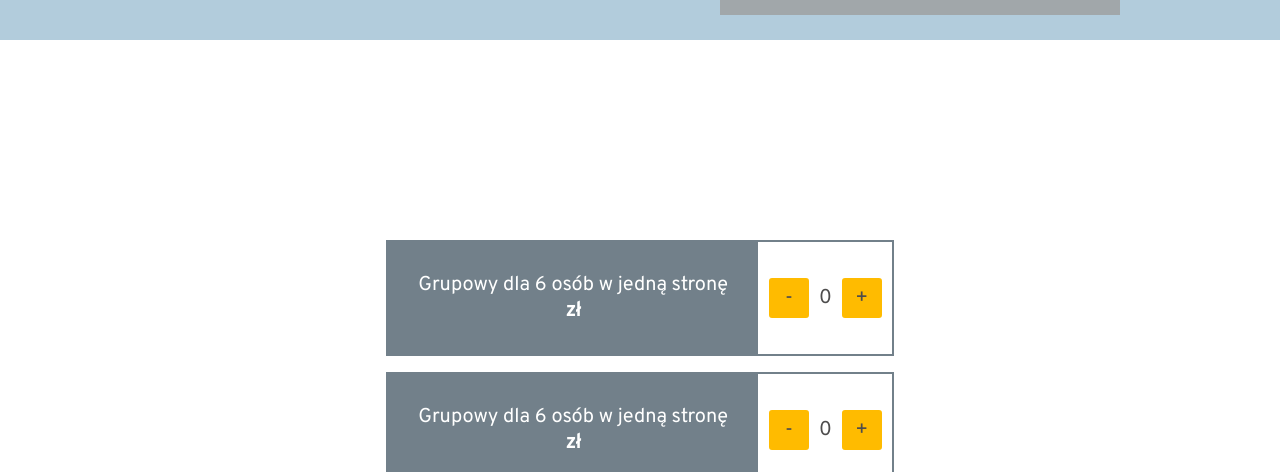
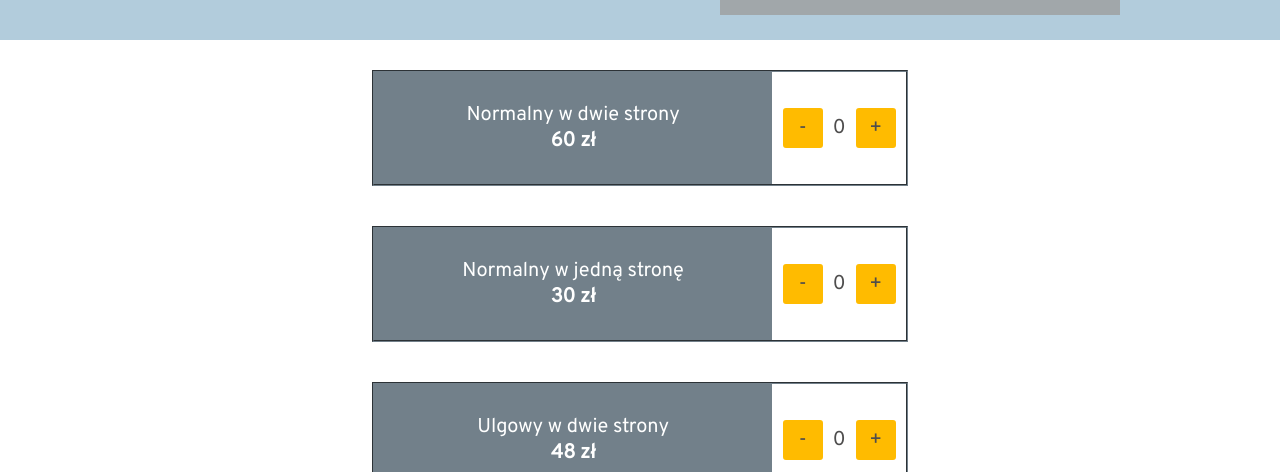
Before and after one commit to agnzur/ropeway-tickets, a React (Create React App) app: page /booking in a window 1280 px wide. Shown: the part 480-952 px from the top of the page. Built offline with nearby package versions, Linux system fonts and the light colour scheme; grey boxes are pictures that could not be loaded.

Commit message:
tickets data displayed on grid

```diff
--- a/src/components /booking/Api.js
+++ b/src/components /booking/Api.js
@@ -1,11 +1,11 @@
-export function getAvailableTickets() {
+export async function getAvailableTickets() {
   const availableTickets = [
     {
       id: 1,
       name: "Normalny w dwie strony",
       price: 60,
     },
-    { id: 2, name: "Normalny w jedną stronę", cena: 30 },
+    { id: 2, name: "Normalny w jedną stronę", price: 30 },
     {
       id: 3,
       name: "Ulgowy w dwie strony",
@@ -17,13 +17,13 @@ export function getAvailableTickets() {
       name: "Grupowy dla 6 osób w jedną stronę",
       price: 300,
     },
-    { id: 4, name: "Ulgowy w dwie strony", price: 24 },
+    { id: 6, name: "Ulgowy w dwie strony", price: 24 },
     {
-      id: 5,
+      id: 7,
       name: "Grupowy dla 6 osób w dwie strony",
       price: 300,
     },
-    { id: 6, name: "Grupowy dla 6 vosób w jedną stronę", price: 150 },
+    { id: 8, name: "Grupowy dla 6 vosób w jedną stronę", price: 150 },
   ];
   return availableTickets;
 }
--- a/src/components /booking/Booking.js
+++ b/src/components /booking/Booking.js
@@ -1,12 +1,23 @@
 import { CartArea } from "./CartArea";
 import { TicketsGrid } from "./TicketsGrid";
 import { getAvailableTickets } from "./Api";
+import { useEffect, useState } from "react";
 
 export const Booking = () => {
+  const [tickets, setTickets] = useState([]);
+
+  useEffect(() => {
+    getAvailableTickets().then((x) => setTickets(x));
+  }, []);
+
   return (
     <div>
       <CartArea />
-      <TicketsGrid />
+      <div className="tickets-container">
+        {tickets.map((x) => {
+          return <TicketsGrid key={x.id} name={x.name} price={x.price} />;
+        })}
+      </div>
     </div>
   );
 };
--- a/src/components /booking/TicketsGrid.js
+++ b/src/components /booking/TicketsGrid.js
@@ -1,25 +1,13 @@
-export const TicketsGrid = () => {
+export const TicketsGrid = ({ name, price }) => {
   return (
-    <div className="tickets-container">
-      <div className="ticket-widget">
-        <div className="ticket-type">
-          Grupowy dla 6 osób w jedną stronę
-          <div className="ticket-price"> zł</div>
-        </div>
-        <div className="add-button-container">
-          <button className="descrease-button add-button">-</button>0
-          <button className="increase-button add-button">+</button>
-        </div>
+    <div className="ticket-widget">
+      <div className="ticket-type">
+        {name}
+        <div className="ticket-price">{price} zł</div>
       </div>
-      <div className="ticket-widget">
-        <div className="ticket-type">
-          Grupowy dla 6 osób w jedną stronę
-          <div className="ticket-price"> zł</div>
-        </div>
-        <div className="add-button-container">
-          <button className="descrease-button add-button">-</button>0
-          <button className="increase-button add-button">+</button>
-        </div>
+      <div className="add-button-container">
+        <button className="descrease-button add-button">-</button>0
+        <button className="increase-button add-button">+</button>
       </div>
     </div>
   );
--- a/src/components /booking/booking.css
+++ b/src/components /booking/booking.css
@@ -37,24 +37,20 @@
   border: 2px solid #72808a;
 }
 
-.tickets-container {
-  padding: 200px;
-}
-
 /* Tickets */
 
 .tickets-container {
   display: grid;
-  gap: 1em;
   justify-content: center;
+  margin: 10px;
 }
 
 .ticket-widget {
-  display: flex;
-  align-items: center;
-  border: 2px double #72808a;
+  margin: 20px;
+  display: grid;
+  grid-template-columns: 3fr 1fr;
+  border: 2px groove #72808a;
   font-size: 20px;
-  justify-content: center;
 }
 
 .ticket-type {
@@ -62,15 +58,22 @@
   color: white;
   border-right: 1px solid white;
   padding: 30px;
+  text-align: center;
+}
+
+.ticket-price {
+  text-align: center;
+  color: white;
+  font-weight: bold;
 }
 
 .add-button-container {
   color: rgb(78, 77, 77);
-  text-align: center;
+  display: flex;
+  align-items: center;
 }
 
 .add-button {
-  cursor: pointer;
   font-size: 20px;
   width: 40px;
   padding: 5px 10px;
@@ -79,10 +82,12 @@
   background-color: #ffbb00;
   border: 2px solid #ffbb00;
   border-radius: 3px;
+  box-shadow: inset 0 0 0 0 #72808a;
+  transition: 0.4s;
 }
 
-.ticket-price {
-  text-align: center;
-  color: white;
-  font-weight: bold;
+.add-button:hover {
+  cursor: pointer;
+  box-shadow: inset 2em 0 0 0 #72808a;
+  border: 2px solid #72808a;
 }
```
